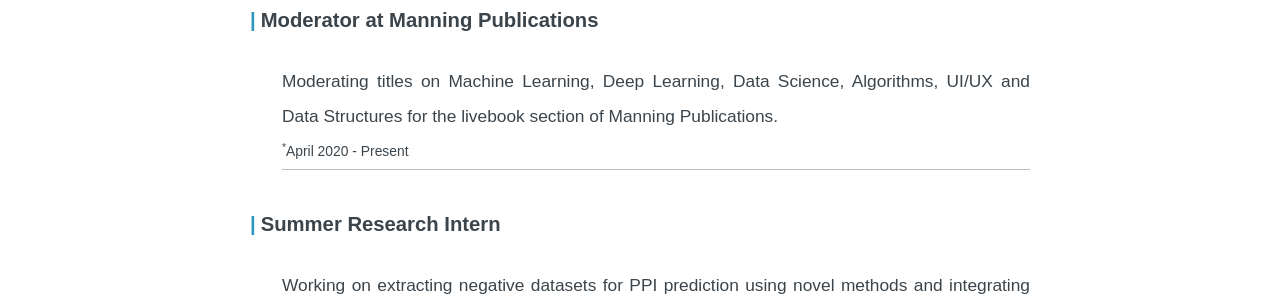
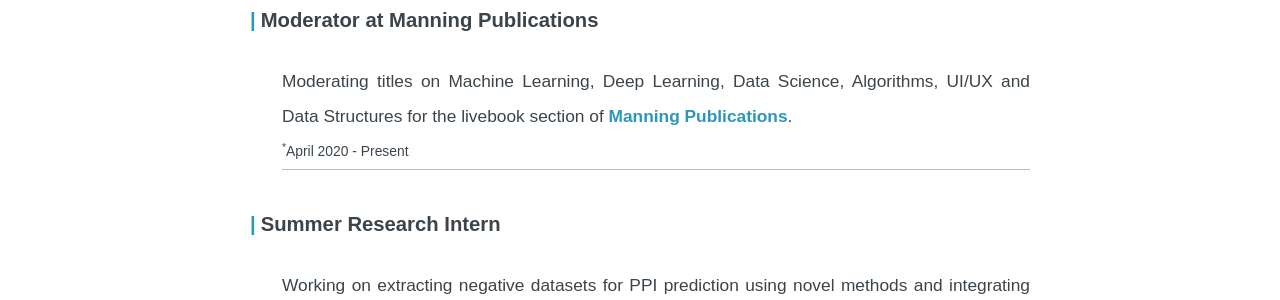
Before and after one commit to Rajwrita/rajwrita.github.io, a Jekyll site: the page built from work.md, in a window 1280 px wide. Shown: the part 239-539 px from the top of the page. Built offline with Jekyll 4.4.1, drawn with Linux system fonts in a browser that asks for light colours; some of the changed lines change nothing that is shown.

Commit message:
Update work.md

```diff
--- a/work.md
+++ b/work.md
@@ -9,7 +9,7 @@
 <div class="post-wrap archive">
     <h3>Moderator at Manning Publications</h3>
     <article class="archive-item">
-       Moderating titles on Machine Learning, Deep Learning, Data Science, Algorithms, UI/UX and Data Structures for the livebook section of Manning Publications.<br>
+       Moderating titles on Machine Learning, Deep Learning, Data Science, Algorithms, UI/UX and Data Structures for the livebook section of <a href="http://livebook.manning.com/">Manning Publications</a>.<br>
        <small><sup>*</sup>April 2020 - Present</small>
     </article>
     <h3>Summer Research Intern</h3>
```
